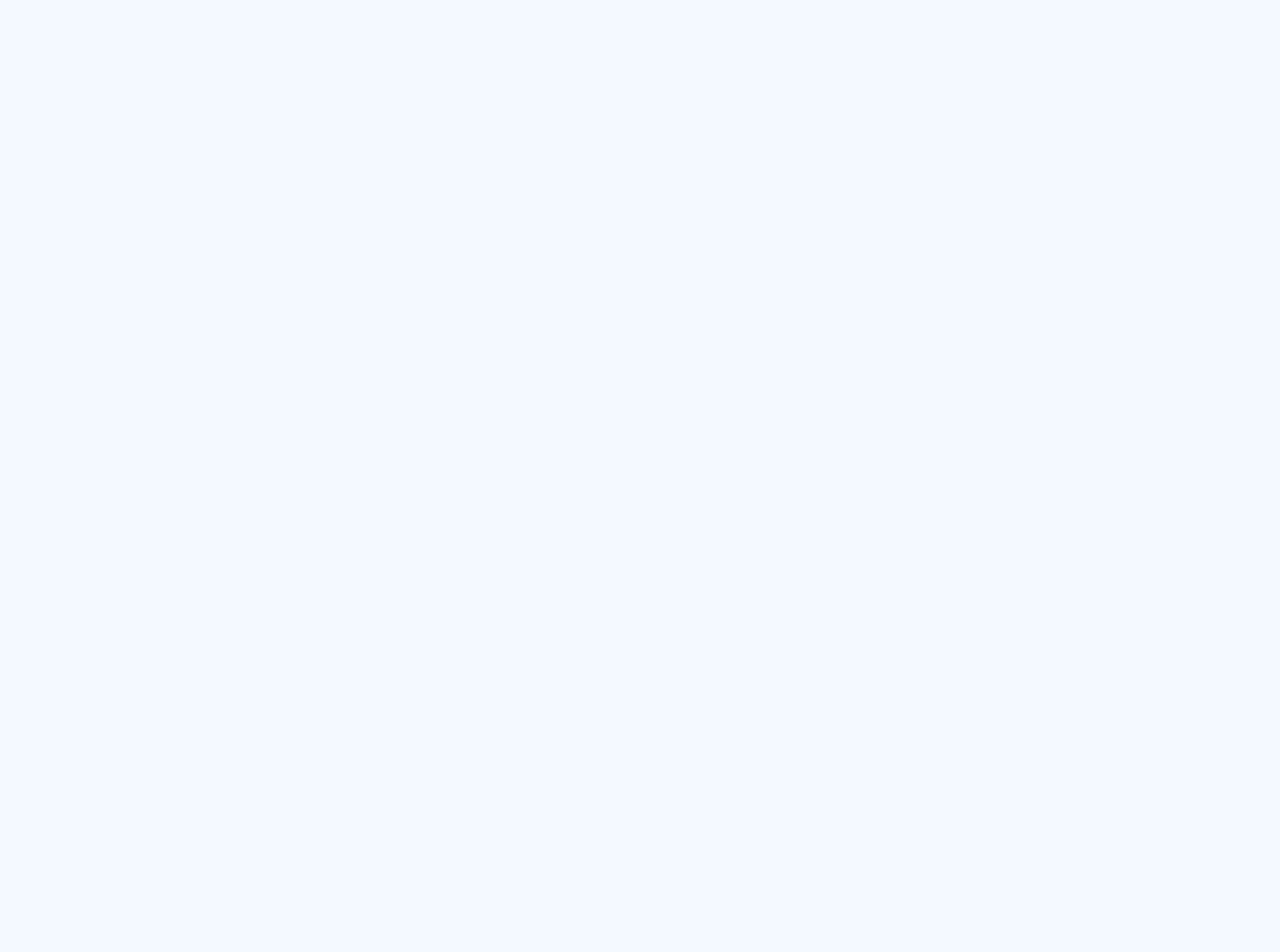
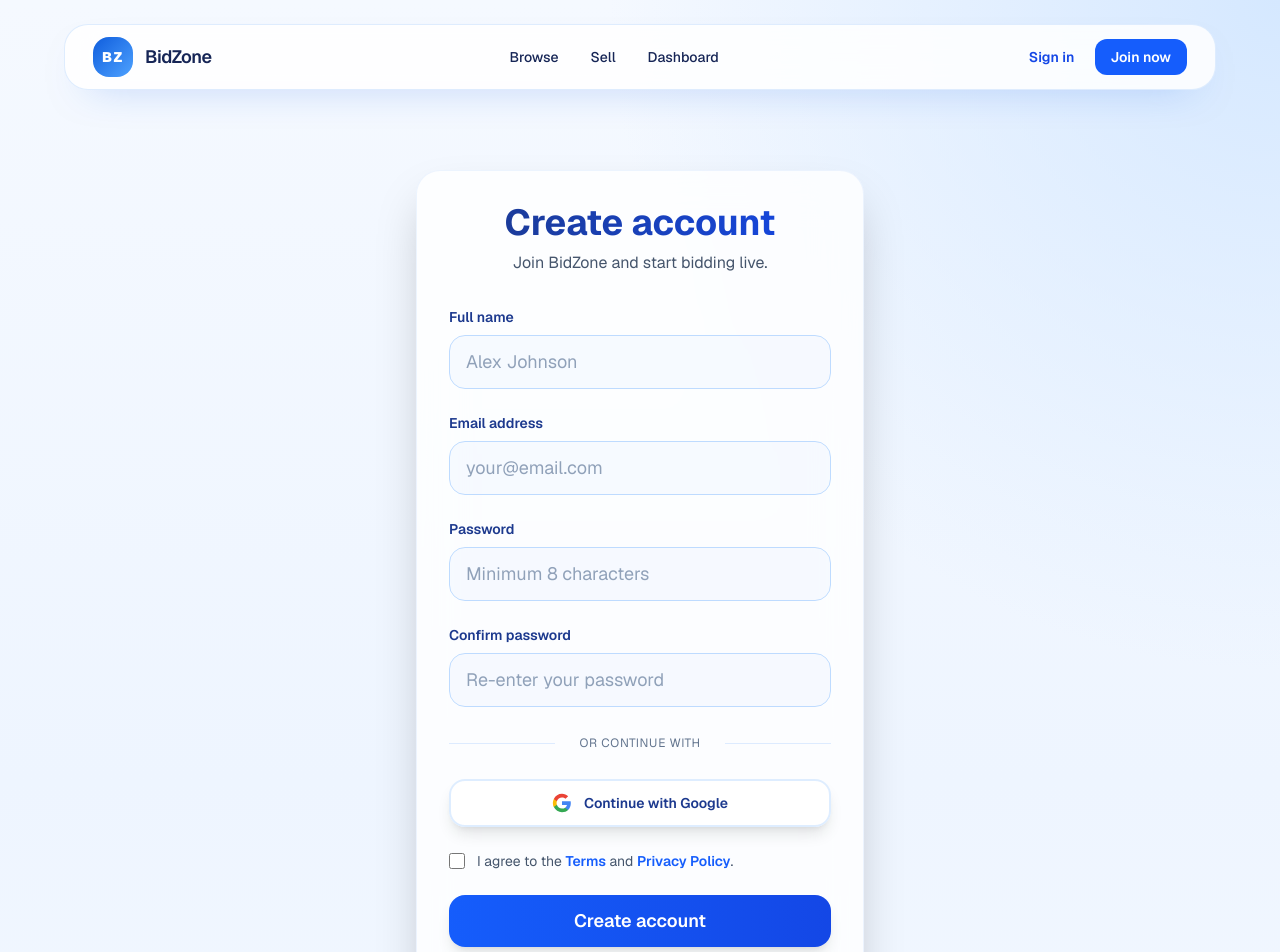
Before and after one commit to ahmdjlt/BidZone, a Next.js app in the folder frontend/: page /register in a window 1280 px wide. Shown: the top 952 px of the page. Before the commit the page ends 800 px from the top, so only its background shows below. Built offline with nearby package versions, Linux system fonts and the light colour scheme.

Commit message:
am adaugat register page

```diff
--- a/frontend/app/(auth)/register/page.tsx
+++ b/frontend/app/(auth)/register/page.tsx
@@ -1,5 +1,38 @@
-// Register page - renders the registration form, handles new user signup
+import Link from "next/link";
+import RegisterForm from "@/components/auth/RegisterForm";
+import Footer from "@/components/layout/Footer";
+import Navbar from "@/components/layout/Navbar";
 
 export default function RegisterPage() {
-  return <></>;
+  return (
+    <div className="relative overflow-x-clip bg-[radial-gradient(circle_at_top_right,#d5e8ff_0,transparent_34%),linear-gradient(to_bottom,#f5f9ff_0%,#eef5ff_52%,#f6faff_100%)]">
+      <Navbar />
+
+      <main className="mx-auto w-full max-w-6xl px-4 py-20 sm:px-6">
+        <div className="flex min-h-[60vh] items-center justify-center">
+          <div className="w-full max-w-md space-y-8 rounded-3xl border border-blue-100/50 bg-white/80 p-8 shadow-2xl backdrop-blur-xl">
+            <div className="text-center">
+              <h1 className="mb-2 bg-gradient-to-r from-blue-900 to-blue-700 bg-clip-text text-4xl font-bold text-transparent">
+                Create account
+              </h1>
+              <p className="text-slate-600">Join BidZone and start bidding live.</p>
+            </div>
+
+            <RegisterForm />
+
+            <div className="text-center">
+              <p className="text-sm text-slate-600">
+                Already have an account?{" "}
+                <Link href="/login" className="font-semibold text-blue-600 hover:text-blue-700">
+                  Sign in
+                </Link>
+              </p>
+            </div>
+          </div>
+        </div>
+      </main>
+
+      <Footer />
+    </div>
+  );
 }
--- a/frontend/components/auth/RegisterForm.tsx
+++ b/frontend/components/auth/RegisterForm.tsx
@@ -1,5 +1,136 @@
-// RegisterForm - registration form with name, email, password fields and validation
+import Link from "next/link";
 
 export default function RegisterForm() {
-  return <></>;
+  return (
+    <form className="space-y-6">
+      <div>
+        <label
+          htmlFor="fullName"
+          className="mb-2 block text-sm font-semibold text-blue-900"
+        >
+          Full name
+        </label>
+        <input
+          id="fullName"
+          name="fullName"
+          type="text"
+          required
+          placeholder="Alex Johnson"
+          className="w-full rounded-2xl border border-blue-200 bg-blue-50/50 px-4 py-3 text-lg placeholder:text-slate-400 transition-all duration-200 focus:border-blue-400 focus:outline-none focus:ring-2 focus:ring-blue-200/50"
+        />
+      </div>
+
+      <div>
+        <label
+          htmlFor="email"
+          className="mb-2 block text-sm font-semibold text-blue-900"
+        >
+          Email address
+        </label>
+        <input
+          id="email"
+          name="email"
+          type="email"
+          required
+          placeholder="your@email.com"
+          className="w-full rounded-2xl border border-blue-200 bg-blue-50/50 px-4 py-3 text-lg placeholder:text-slate-400 transition-all duration-200 focus:border-blue-400 focus:outline-none focus:ring-2 focus:ring-blue-200/50"
+        />
+      </div>
+
+      <div>
+        <label
+          htmlFor="password"
+          className="mb-2 block text-sm font-semibold text-blue-900"
+        >
+          Password
+        </label>
+        <input
+          id="password"
+          name="password"
+          type="password"
+          required
+          minLength={8}
+          placeholder="Minimum 8 characters"
+          className="w-full rounded-2xl border border-blue-200 bg-blue-50/50 px-4 py-3 text-lg placeholder:text-slate-400 transition-all duration-200 focus:border-blue-400 focus:outline-none focus:ring-2 focus:ring-blue-200/50"
+        />
+      </div>
+
+      <div>
+        <label
+          htmlFor="confirmPassword"
+          className="mb-2 block text-sm font-semibold text-blue-900"
+        >
+          Confirm password
+        </label>
+        <input
+          id="confirmPassword"
+          name="confirmPassword"
+          type="password"
+          required
+          minLength={8}
+          placeholder="Re-enter your password"
+          className="w-full rounded-2xl border border-blue-200 bg-blue-50/50 px-4 py-3 text-lg placeholder:text-slate-400 transition-all duration-200 focus:border-blue-400 focus:outline-none focus:ring-2 focus:ring-blue-200/50"
+        />
+      </div>
+
+      <div className="relative flex items-center py-1">
+        <div className="flex-grow border-t border-blue-200/50" />
+        <span className="mx-4 flex-shrink px-2 text-xs uppercase tracking-wider text-slate-500">
+          Or continue with
+        </span>
+        <div className="flex-grow border-t border-blue-200/50" />
+      </div>
+
+      <button
+        type="button"
+        className="flex w-full items-center justify-center gap-3 rounded-2xl border-2 border-blue-200/50 bg-white/85 px-6 py-3 text-sm font-semibold text-blue-900 shadow-lg transition-all duration-200 hover:-translate-y-0.5 hover:border-blue-300 hover:bg-white hover:shadow-xl focus:outline-none focus:ring-4 focus:ring-blue-200/50"
+      >
+        <svg className="h-5 w-5" viewBox="0 0 24 24" aria-hidden="true">
+          <path
+            fill="#4285F4"
+            d="M22.56 12.25c0-.78-.07-1.53-.2-2.25H12v4.26h5.92c-.26 1.37-1.04 2.53-2.21 3.31v2.77h3.57c2.08-1.92 3.28-4.74 3.28-8.09z"
+          />
+          <path
+            fill="#34A853"
+            d="M12 23c2.97 0 5.46-.98 7.28-2.66l-3.57-2.77c-.98.66-2.23 1.06-3.71 1.06-2.86 0-5.29-1.93-6.16-4.53H2.18v2.84C3.99 20.53 7.7 23 12 23z"
+          />
+          <path
+            fill="#FBBC05"
+            d="M5.84 14.09c-.22-.66-.35-1.36-.35-2.09s.13-1.43.35-2.09V7.07H2.18C1.43 8.55 1 10.22 1 12s.43 3.45 1.18 4.93l2.85-2.22.81-.62z"
+          />
+          <path
+            fill="#EA4335"
+            d="M12 5.38c1.62 0 3.06.56 4.21 1.64l3.15-3.15C17.45 2.09 14.97 1 12 1 7.7 1 3.99 3.47 2.18 7.07l3.66 2.84c.87-2.6 3.3-4.53 6.16-4.53z"
+          />
+        </svg>
+        Continue with Google
+      </button>
+
+      <label className="flex items-start gap-3 text-sm text-slate-600">
+        <input
+          type="checkbox"
+          required
+          className="mt-0.5 h-4 w-4 rounded border-blue-300 text-blue-600 focus:ring-blue-300"
+        />
+        <span>
+          I agree to the{" "}
+          <Link href="/terms" className="font-semibold text-blue-600 hover:text-blue-700">
+            Terms
+          </Link>{" "}
+          and{" "}
+          <Link href="/privacy" className="font-semibold text-blue-600 hover:text-blue-700">
+            Privacy Policy
+          </Link>
+          .
+        </span>
+      </label>
+
+      <button
+        type="submit"
+        className="w-full rounded-2xl bg-gradient-to-r from-blue-600 to-blue-700 px-8 py-3 text-lg font-semibold text-white shadow-lg transition-all duration-200 hover:-translate-y-0.5 hover:from-blue-700 hover:to-blue-800 hover:shadow-xl focus:outline-none focus:ring-4 focus:ring-blue-200/50"
+      >
+        Create account
+      </button>
+    </form>
+  );
 }
```
